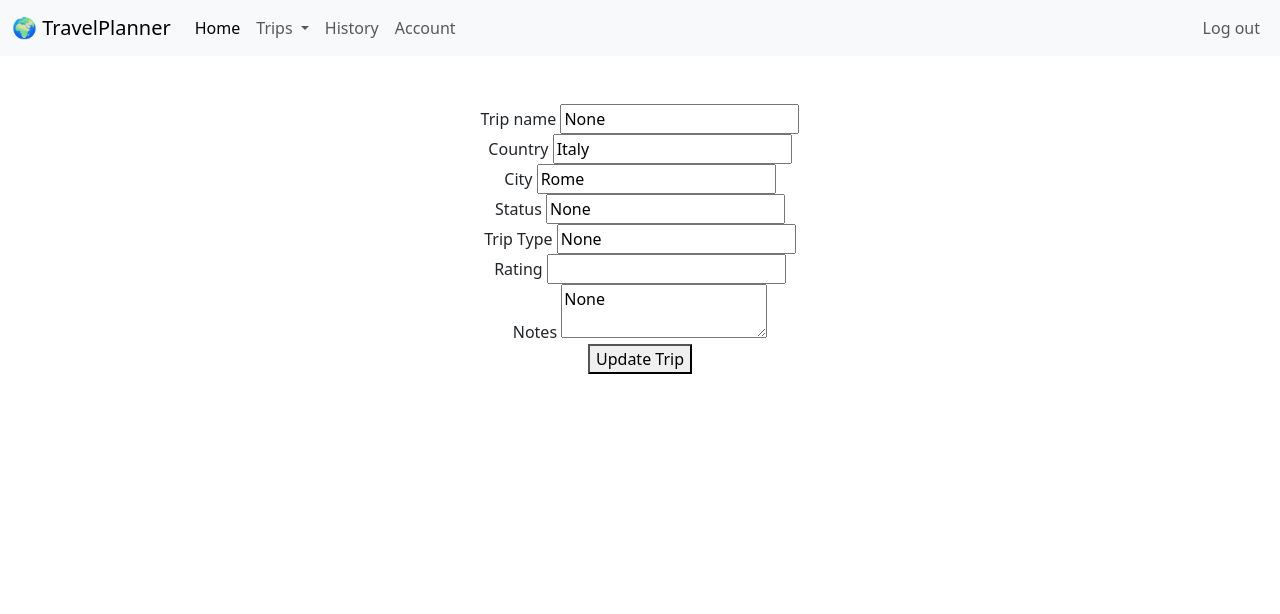
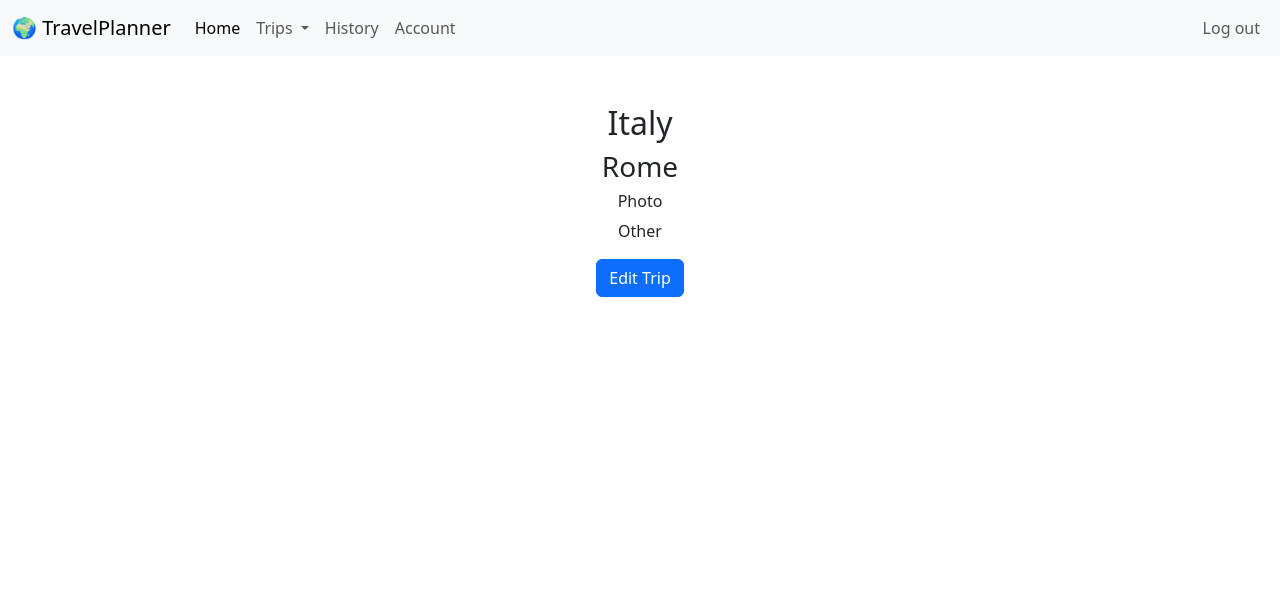
Before and after one commit to aifontao/TralvelPlanner, a Flask app: page /trip/1 in a window 1280 px wide. Shown: the top 614 px of the page. Run offline with Flask 3, Linux system fonts and the light colour scheme; a user stored in the database is signed in; data comes from the database, SQL or seed files in the repository; some libraries are stand-ins or nearby versions.

Commit message:
Add edit source and edit.html

```diff
--- a/app.py
+++ b/app.py
@@ -69,6 +69,37 @@ def add():
         return redirect("/")
 
     return render_template("add.html")
+
+
+# Searched chatGPT to understand how to change the route parameter to a given trip_id
+@app.route("/edit/<int:trip_id>", methods=["GET", "POST"])
+@login_required
+def edit(trip_id):
+
+    # Handle form submission for editing
+    if request.method == "POST":
+        name = request.form.get("name")
+        country = request.form.get("country")
+        city = request.form.get("city")
+        notes = request.form.get("notes")
+        trip_type = request.form.get("trip_type")
+        status = request.form.get("status")
+        rating = request.form.get("rating")
+
+        if not name or not country or not city:
+            return apology("Missing required fields", 400)
+
+        db.execute("UPDATE trips SET name = ?, country = ?, city = ?, notes = ?, trip_type = ?, status = ?, rating = ? WHERE id = ? AND user_id = ?", name, country, city, notes, trip_type, status, rating, trip_id, session["user_id"])
+
+        flash("Trip updated successfully! ☺️")
+        return redirect(f"/trip/{trip_id}")
+
+    # On GET - show trip details
+    trip = db.execute("SELECT * FROM trips WHERE id = ? AND user_id = ?", trip_id, session["user_id"])
+    if not trip:
+        return apology("Trip not found", 404)
+
+    return render_template("edit.html", trip=trip[0])
 
 
 @app.route("/login", methods=["GET", "POST"])
@@ -196,27 +227,9 @@ def register():
 
 
 # Searched chatGPT to understand how to change the route parameter to a given trip_id
-@app.route("/trip/<int:trip_id>", methods=["GET", "POST"])
+@app.route("/trip/<int:trip_id>", methods=["GET"])
 @login_required
 def trip(trip_id):
-
-    # Handle form submission for editing
-    if request.method == "POST":
-        name = request.form.get("name")
-        country = request.form.get("country")
-        city = request.form.get("city")
-        notes = request.form.get("notes")
-        trip_type = request.form.get("trip_type")
-        status = request.form.get("status")
-        rating = request.form.get("rating")
-
-        if not name or not country or not city:
-            return apology("Missing required fields", 400)
-
-        db.execute("UPDATE trips SET name = ?, country = ?, city = ?, notes = ?, trip_type = ?, status = ?, rating = ? WHERE id = ? AND user_id = ?", name, country, city, notes, trip_type, status, rating, trip_id, session["user_id"])
-
-        flash("Trip updated successfully! ☺️")
-        return redirect(f"/trip/{trip_id}")
 
     # On GET - show trip details
     trip = db.execute("SELECT * FROM trips WHERE id = ? AND user_id = ?", trip_id, session["user_id"])
@@ -225,5 +238,6 @@ def trip(trip_id):
 
     return render_template("trip.html", trip=trip[0])
 
+
 if __name__ == "__main__":
     app.run(debug=True)
--- a/templates/trip.html
+++ b/templates/trip.html
@@ -1,32 +1,16 @@
 {% extends "layout.html" %}
 
 {% block title %}
-    Edit trip
+    Trip detail
 {% endblock %}
 
 {% block main %}
-<form action="/trip/{{ trip.id }}" method="post">
-    <label>Trip name</label>
-    <input type="text" name="name" value="{{ trip.name }}" required><br>
-
-    <label>Country</label>
-    <input type="text" name="country" value="{{ trip.country }}" required><br>
-
-    <label>City</label>
-    <input type="text" name="city" value="{{ trip.city }}" required><br>
-
-    <label>Status</label>
-    <input type="text" name="status" value="{{ trip.status }}"><br>
-
-    <label>Trip Type</label>
-    <input type="text" name="trip_type" value="{{ trip.trip_type }}"><br>
-
-    <label>Rating</label>
-    <input type="number" name="rating" value="{{ trip.rating }}"><br>
-
-    <label>Notes</label>
-    <textarea name="notes">{{ trip.notes }}</textarea><br>
-
-    <button type="submit">Update Trip</button>
-</form>
+    {% if trip.name %}
+        <h1>{{ trip.name }}</h1>
+    {% endif%}
+    <h2>{{ trip.country }}</h2>
+    <h3>{{ trip.city }}</h3>
+    <h6>Photo</h6>
+    <p>Other</p>
+    <a href="/edit/{{ trip.id }}" class="btn btn-primary">Edit Trip</a>
 {% endblock %}
```
Also changed, not shown: templates/edit.html (added, +32 -0 lines), 1 other file.
